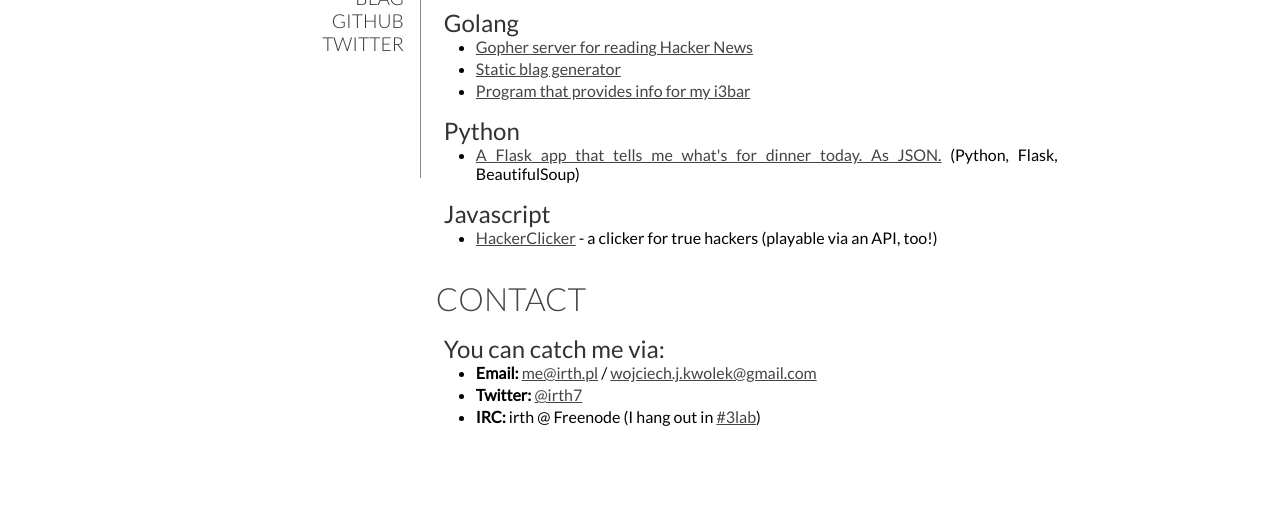
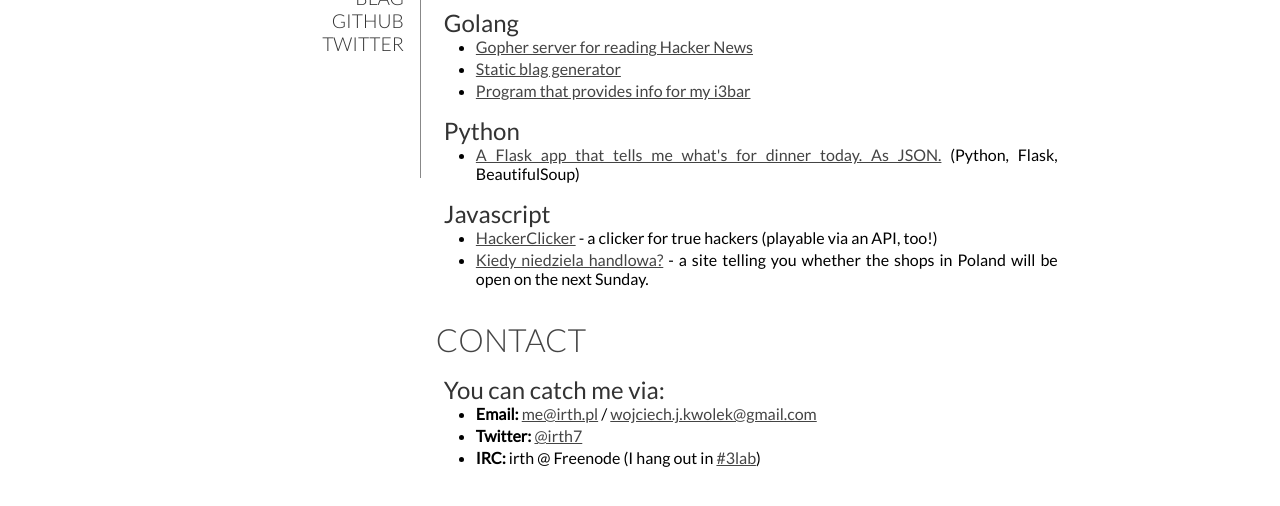
Before and after one commit to irth/website, a plain HTML site: page index.html in a window 1280 px wide. Shown: the part 542-1048 px from the top of the page. Before the commit the page ends 1013 px from the top, so only its background shows below. Drawn offline with Linux system fonts and the light colour scheme.

Commit message:
add kiedyniedzielahandlowa

```diff
--- a/index.html
+++ b/index.html
@@ -83,6 +83,9 @@ li {
               <li>
                 <a href="https://hackerclicker.io">HackerClicker</a> - a clicker for true hackers (playable via an API, too!)
               </li>
+              <li>
+                <a href="https://kiedyniedzielahandlowa.pl">Kiedy niedziela handlowa?</a> - a site telling you whether the shops in Poland will be open on the next Sunday.
+              </li>
             </ul>
           </div>
         </div>
```
